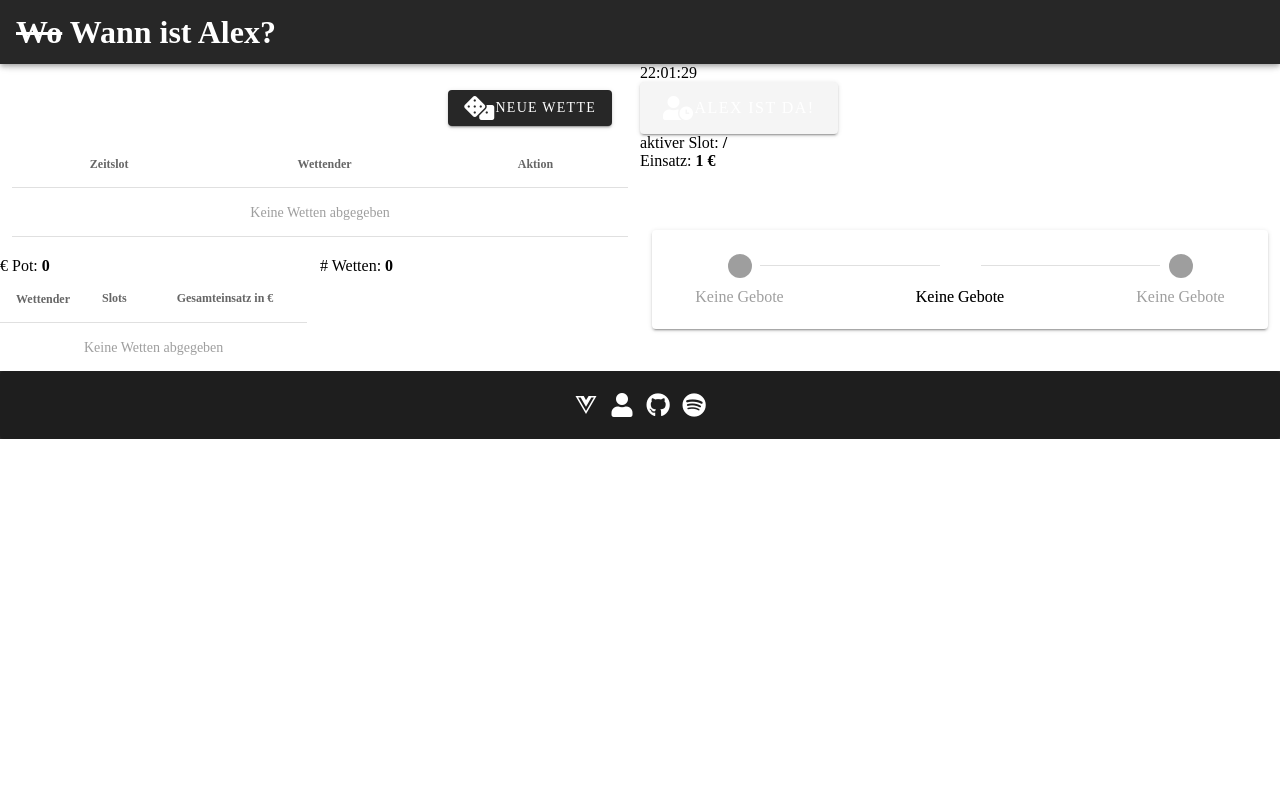
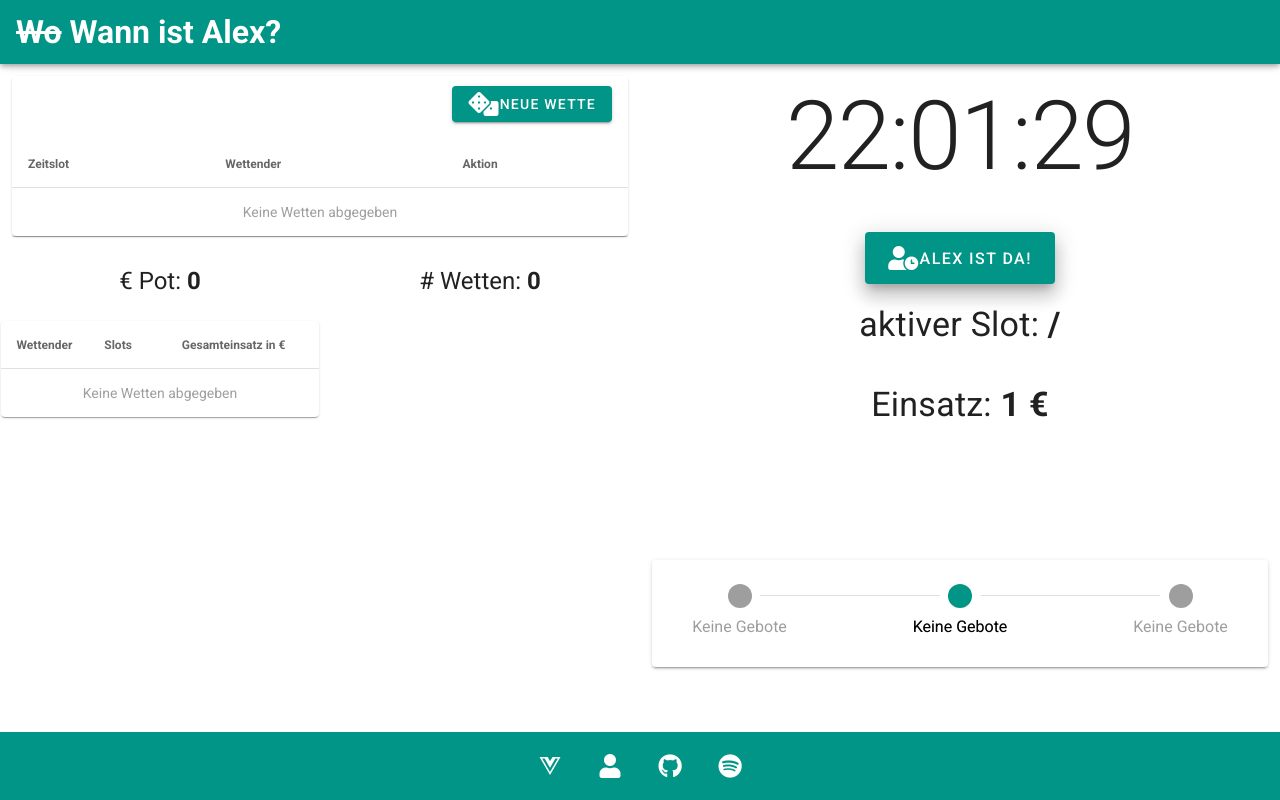
Before and after one commit to YannickSpoerl/wannistalex, a Vue app: page / in a window 1280 px wide. Built offline with nearby package versions, Linux system fonts and the light colour scheme; what vuefire would draw is missing.

Commit message:
Wrap Home into v-app

```diff
--- a/src/components/Home.vue
+++ b/src/components/Home.vue
@@ -1,5 +1,5 @@
 <template>
-  <div>
+  <v-app>
     <v-app-bar app color="primary" dark>
       <h1><s>Wo</s> Wann ist Alex?</h1>
       <v-spacer></v-spacer>
@@ -25,7 +25,7 @@
         </v-card-title>
       </v-card>
     </v-footer>
-  </div>
+  </v-app>
 </template>
 
 <script>
```
